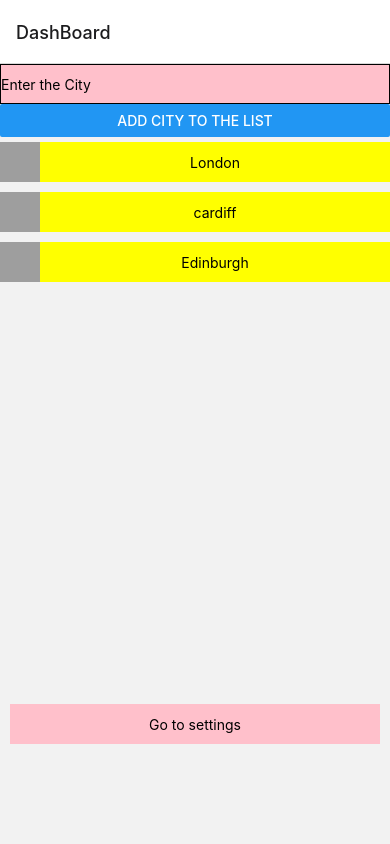
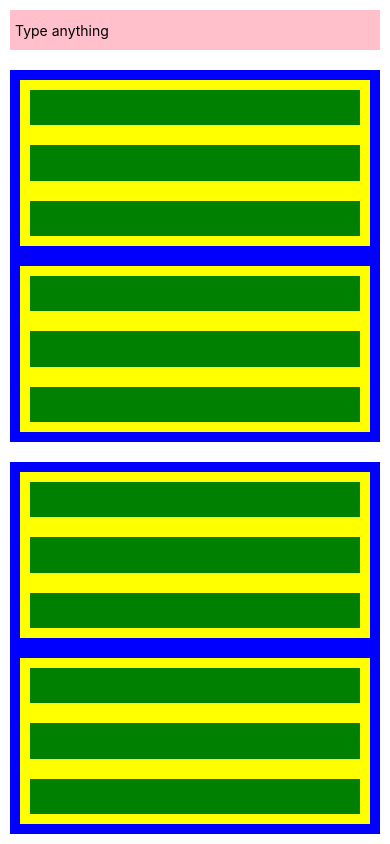
Before and after one commit to ra-janani/firstsampleproject, a React Native app: screen / in a window 390 px wide. Built offline with nearby package versions, Linux system fonts and the light colour scheme; grey boxes are pictures that could not be loaded.

Commit message:
ClassComponent-LevelOne,LevelTwo,LevelThree-componentDidMount,componentDidUpdate

```diff
--- a/App.js
+++ b/App.js
@@ -8,10 +8,17 @@
 import React, {useState} from 'react';
 import {NavigationContainer} from '@react-navigation/native';
 import {createNativeStackNavigator} from '@react-navigation/native-stack';
-import {DashBoardScreen, Settings, HookEffectScreen} from './src/containers';
+import {
+  DashBoardScreen,
+  Settings,
+  HookEffectScreen,
+  Test,
+  TestClassComp,
+} from './src/containers';
 import {Text, View, Button} from 'react-native';
 import CarDetailsForm from './src/containers/CarDetailsForm';
 import CarDetailScreen from './src/containers';
+import {SafeAreaView} from 'react-native-safe-area-context';
 
 const Stack = createNativeStackNavigator();
 
@@ -37,7 +44,7 @@ const HomeScreen = props => {
 };
 
 function App() {
-  const [isUserLoggedIn,setIsUserLoggedIn]=useState(true);
+  const [isUserLoggedIn, setIsUserLoggedIn] = useState(true);
   const getAuthStack = () => {
     return (
       <Stack.Group>
@@ -91,9 +98,12 @@ function App() {
   };
 
   return (
-    <NavigationContainer>
-      <Stack.Navigator>{isUserLoggedIn?getMainStack():getAuthStack()}</Stack.Navigator>
-    </NavigationContainer>
+
+      <TestClassComp />
+
+    // <NavigationContainer>
+    //   <Stack.Navigator>{isUserLoggedIn?getMainStack():getAuthStack()}</Stack.Navigator>
+    // </NavigationContainer>
   );
 }
 
--- /dev/null
+++ b/src/containers/TestClassComp/LevelOne.js
@@ -0,0 +1,28 @@
+import React from 'react';
+import {View} from 'react-native';
+import LevelTwo from './LevelTwo';
+
+class LevelOne extends React.Component {
+  constructor(props) {
+    super(props);
+    console.log('LevelOne constructor');
+  }
+
+  componentDidMount(){
+    console.log('Level one component did mount');
+  }
+
+  componentDidUpdate(){
+    console.log('Level one component did update');
+  }
+  render() {
+    console.log('LevelOne rendered');
+    return (
+      <View style={{flex: 1, margin: 10, backgroundColor: 'blue'}}>
+        <LevelTwo></LevelTwo>
+        <LevelTwo></LevelTwo>
+      </View>
+    );
+  }
+}
+export default LevelOne;
--- /dev/null
+++ b/src/containers/TestClassComp/LevelThree.js
@@ -0,0 +1,24 @@
+import React from 'react';
+import {View} from 'react-native';
+
+class LevelThree extends React.Component {
+  constructor(props) {
+    super(props);
+    console.log('LevelThree constructor');
+  }
+
+  componentDidMount() {
+    console.log('Level three component did mount');
+  }
+
+  componentDidUpdate() {
+    console.log('Level three component did update');
+  }
+  render() {
+    console.log('LevelThree rendered');
+    return (
+      <View style={{backgroundColor: 'green', flex: 1, margin: 10}}></View>
+    );
+  }
+}
+export default LevelThree;
--- /dev/null
+++ b/src/containers/TestClassComp/LevelTwo.js
@@ -0,0 +1,31 @@
+import React from 'react';
+import {View, Text} from 'react-native';
+import LevelThree from './LevelThree';
+
+class LevelTwo extends React.Component {
+    constructor(props) {
+        super(props);
+        console.log('LevelTwo constructor');
+      }
+
+      componentDidMount(){
+        console.log('Level two component did mount');
+      }
+
+      componentDidUpdate(){
+        console.log('Level two component did update');
+      }
+
+  render() {
+    console.log('LevelTwo rendered');
+    return (
+      <View style={{flex:1, margin:10,backgroundColor:'yellow'}}>
+        <LevelThree></LevelThree>
+        <LevelThree></LevelThree>
+        <LevelThree></LevelThree>
+      </View>
+    );
+  }
+}
+
+export default LevelTwo;
--- /dev/null
+++ b/src/containers/TestClassComp/index.js
@@ -0,0 +1,33 @@
+import React from 'react';
+import {SafeAreaView, TextInput, View} from 'react-native';
+import LevelOne from './LevelOne';
+
+class TestClassComp extends React.Component {
+
+  constructor(props) {
+    super(props);
+
+    this.state = {
+        inputText:'',
+    };
+  }
+  render() {
+    console.log('testclass component rendered');
+    return (
+       <SafeAreaView style={{flex: 1}}>
+        <TextInput
+          style={{backgroundColor: 'pink', height: 40, margin: 10, padding: 5}}
+          value={this.state.inputText}
+          placeholder="Type anything"
+          onChangeText={changedText => {
+            this.setState({inputText:changedText})
+          }}
+        />
+        <LevelOne></LevelOne>
+        <LevelOne></LevelOne>
+      </SafeAreaView>
+
+    );
+  }
+}
+export default TestClassComp;
--- a/src/containers/index.js
+++ b/src/containers/index.js
@@ -1,10 +1,11 @@
 import DashBoardScreen from "./DashBoardScreen";
 import Settings from "./SettingsScreen";
 import HookEffectScreen from "./HookEffectScreen";
+import TestClassComp from "./TestClassComp";
 
 
 //import CarDetailScreen  from "./CarDetailPage";
 //import CarDetailsForm from "./CarDetailsForm";
 
 
-export {DashBoardScreen,Settings,HookEffectScreen};
+export {DashBoardScreen,Settings,HookEffectScreen,TestClassComp};
```
